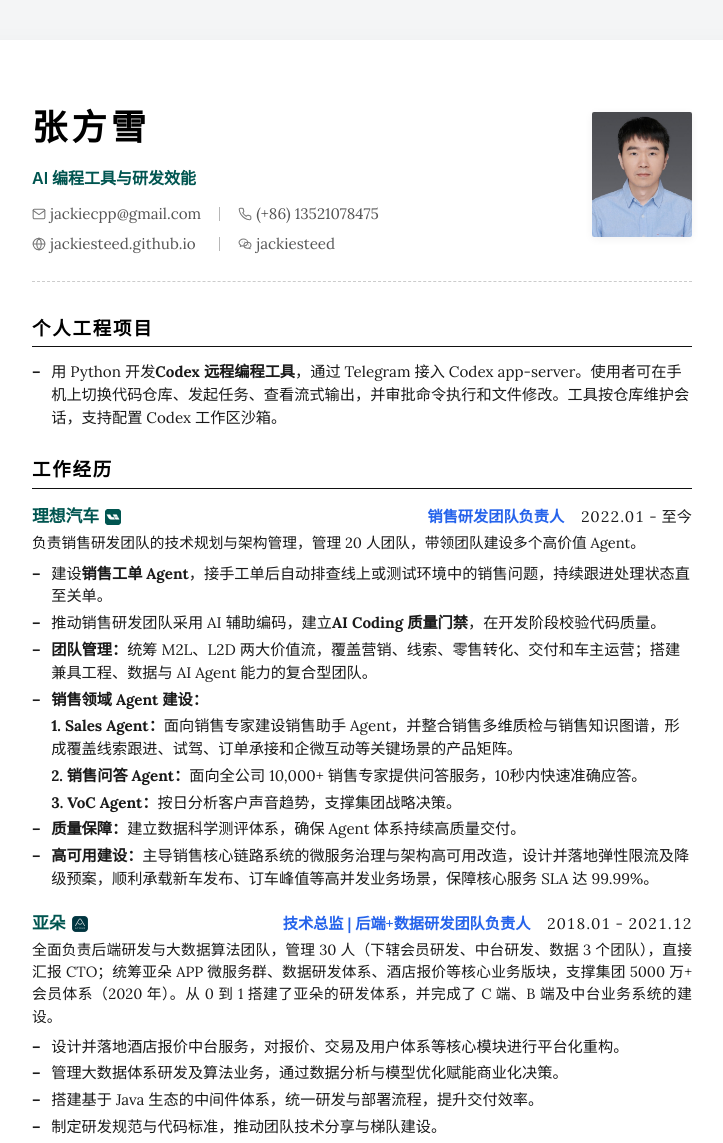
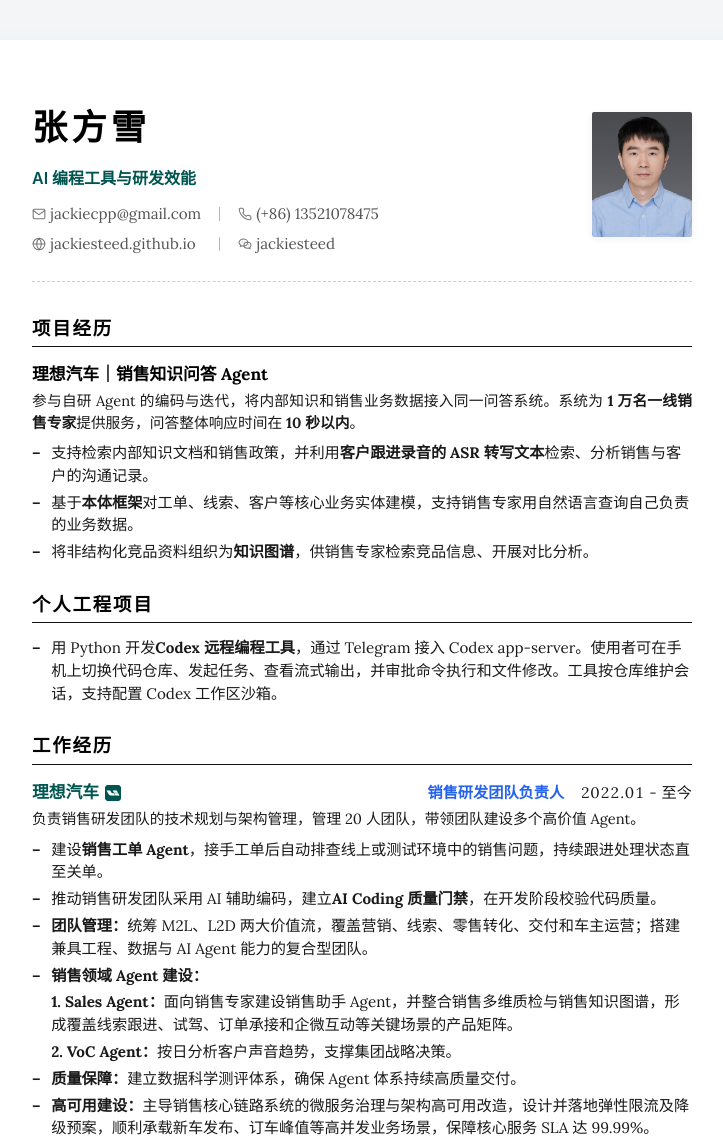
Before and after one commit to jackiesteed/jackiesteed.github.io, a plain HTML site: page index.html in a window 1280 px wide. Shown: the top 1143 px of the page, without its empty margins (278-1001 px from the left). Drawn offline with Linux system fonts and the light colour scheme.

Commit message:
单列理想汽车销售知识问答 Agent 项目经历

```diff
--- a/index.html
+++ b/index.html
@@ -593,6 +593,19 @@
     </header>
 
     <section id="projects">
+      <h2>项目经历</h2>
+      <article class="entry">
+        <h3 class="entry-title">理想汽车｜销售知识问答 Agent</h3>
+        <p class="entry-summary">参与自研 Agent 的编码与迭代，将内部知识和销售业务数据接入同一问答系统。系统为 <strong>1 万名一线销售专家</strong>提供服务，问答整体响应时间在 <strong>10 秒以内</strong>。</p>
+        <ul class="entry-list">
+          <li>支持检索内部知识文档和销售政策，并利用<strong>客户跟进录音的 ASR 转写文本</strong>检索、分析销售与客户的沟通记录。</li>
+          <li>基于<strong>本体框架</strong>对工单、线索、客户等核心业务实体建模，支持销售专家用自然语言查询自己负责的业务数据。</li>
+          <li>将非结构化竞品资料组织为<strong>知识图谱</strong>，供销售专家检索竞品信息、开展对比分析。</li>
+        </ul>
+      </article>
+    </section>
+
+    <section id="personal-projects">
       <h2>个人工程项目</h2>
       <ul class="entry-list">
         <li>用 Python 开发<strong>Codex 远程编程工具</strong>，通过 Telegram 接入 Codex app-server。使用者可在手机上切换代码仓库、发起任务、查看流式输出，并审批命令执行和文件修改。工具按仓库维护会话，支持配置 Codex 工作区沙箱。</li>
@@ -619,8 +632,7 @@
           <li><strong>团队管理：</strong>统筹 M2L、L2D 两大价值流，覆盖营销、线索、零售转化、交付和车主运营；搭建兼具工程、数据与 AI Agent 能力的复合型团队。</li>
           <li><strong>销售领域 Agent 建设：</strong></li>
           <li class="agent-breakdown-item"><strong>1. Sales Agent：</strong>面向销售专家建设销售助手 Agent，并整合销售多维质检与销售知识图谱，形成覆盖线索跟进、试驾、订单承接和企微互动等关键场景的产品矩阵。</li>
-          <li class="agent-breakdown-item"><strong>2. 销售问答 Agent：</strong>面向全公司 10,000+ 销售专家提供问答服务，10秒内快速准确应答。</li>
-          <li class="agent-breakdown-item"><strong>3. VoC Agent：</strong>按日分析客户声音趋势，支撑集团战略决策。</li>
+          <li class="agent-breakdown-item"><strong>2. VoC Agent：</strong>按日分析客户声音趋势，支撑集团战略决策。</li>
           <li><strong>质量保障：</strong>建立数据科学测评体系，确保 Agent 体系持续高质量交付。</li>
           <li><strong>高可用建设：</strong>主导销售核心链路系统的微服务治理与架构高可用改造，设计并落地弹性限流及降级预案，顺利承载新车发布、订车峰值等高并发业务场景，保障核心服务 SLA 达 99.99%。</li>
         </ul>
```
